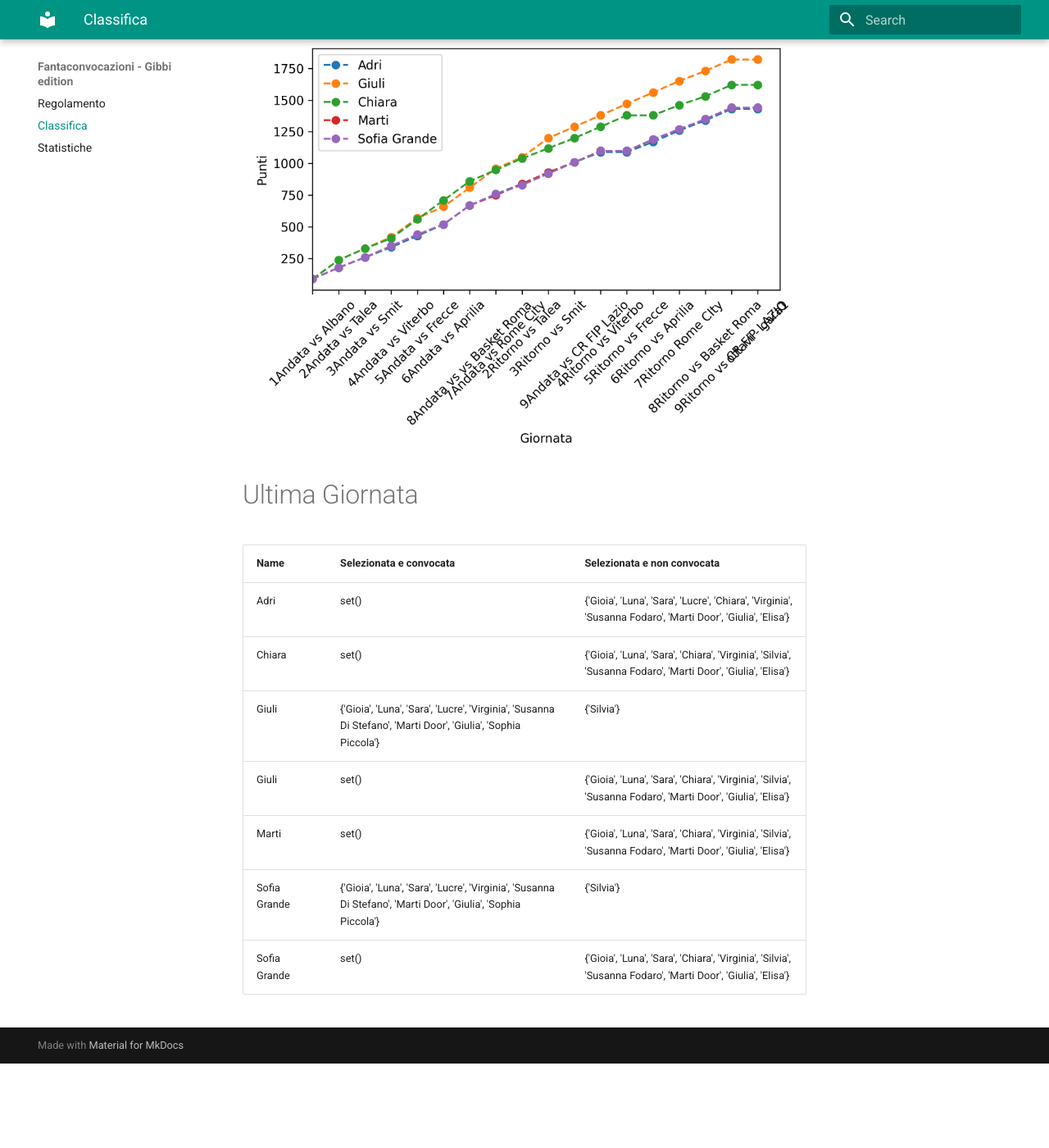
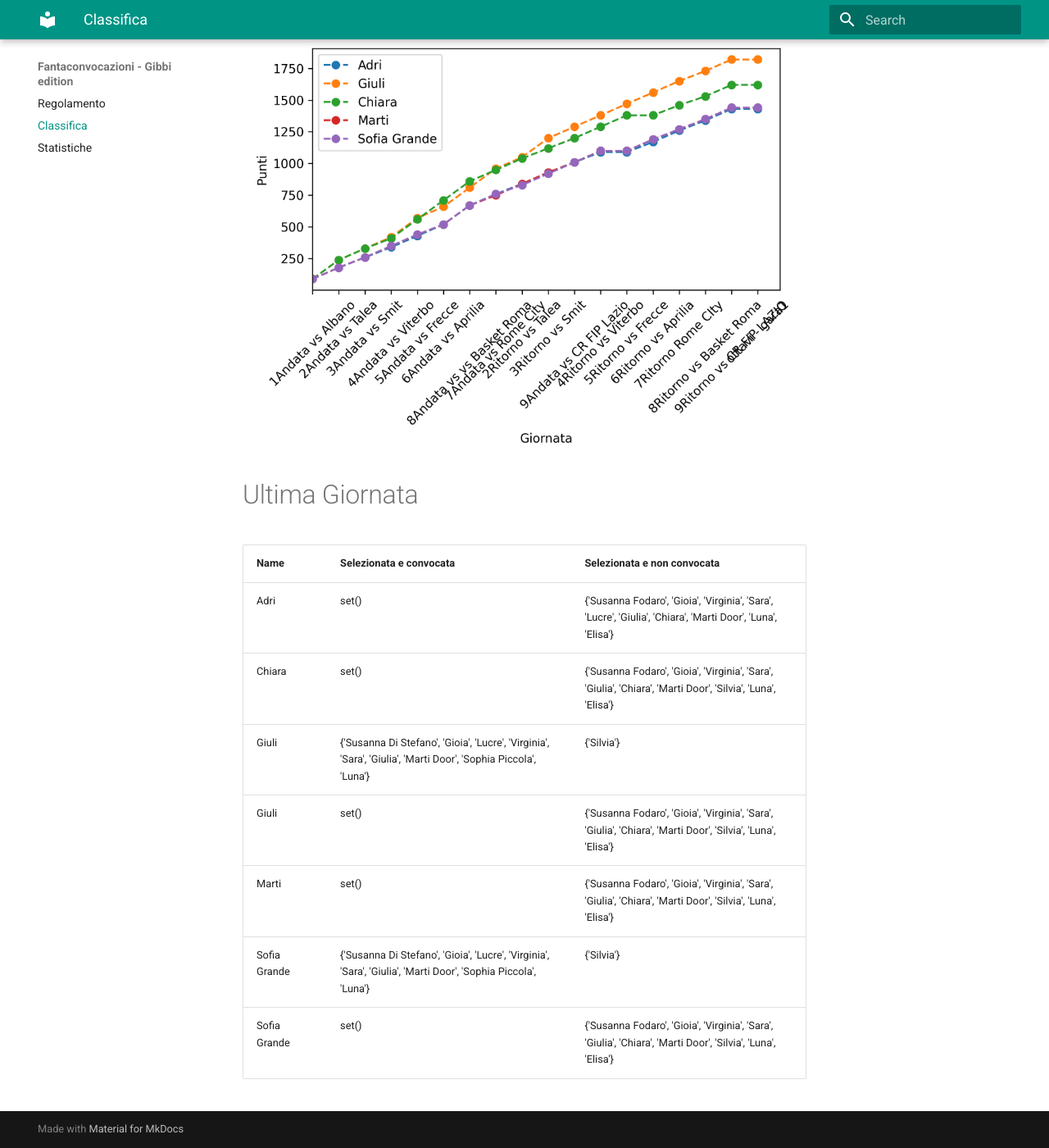
Before and after one commit to martinig94/fantagibbi, an MkDocs documentation site: the page built from docs/Classifica.md, in a window 1280 px wide and 1400 px high, scrolled down 565 px. Shown: the whole window at 82% size. Built offline with MkDocs 1.6.1 and Material for MkDocs 9.7.7, drawn with Linux system fonts in a browser that asks for light colours; before the commit the page ends 1862 px from its top, so only the background shows below that.

Commit message:
Auto-update from main.py

```diff
--- a/docs/Classifica.md
+++ b/docs/Classifica.md
@@ -18,11 +18,11 @@
 <!-- START_TABLE CORRECT -->
 | Name         | Selezionata e convocata                                                                                        | Selezionata e non convocata                                                                                  |
 |:-------------|:---------------------------------------------------------------------------------------------------------------|:-------------------------------------------------------------------------------------------------------------|
-| Adri         | set()                                                                                                          | {'Gioia', 'Luna', 'Sara', 'Lucre', 'Chiara', 'Virginia', 'Susanna Fodaro', 'Marti Door', 'Giulia', 'Elisa'}  |
-| Chiara       | set()                                                                                                          | {'Gioia', 'Luna', 'Sara', 'Chiara', 'Virginia', 'Silvia', 'Susanna Fodaro', 'Marti Door', 'Giulia', 'Elisa'} |
-| Giuli        | {'Gioia', 'Luna', 'Sara', 'Lucre', 'Virginia', 'Susanna Di Stefano', 'Marti Door', 'Giulia', 'Sophia Piccola'} | {'Silvia'}                                                                                                   |
-| Giuli        | set()                                                                                                          | {'Gioia', 'Luna', 'Sara', 'Chiara', 'Virginia', 'Silvia', 'Susanna Fodaro', 'Marti Door', 'Giulia', 'Elisa'} |
-| Marti        | set()                                                                                                          | {'Gioia', 'Luna', 'Sara', 'Chiara', 'Virginia', 'Silvia', 'Susanna Fodaro', 'Marti Door', 'Giulia', 'Elisa'} |
-| Sofia Grande | {'Gioia', 'Luna', 'Sara', 'Lucre', 'Virginia', 'Susanna Di Stefano', 'Marti Door', 'Giulia', 'Sophia Piccola'} | {'Silvia'}                                                                                                   |
-| Sofia Grande | set()                                                                                                          | {'Gioia', 'Luna', 'Sara', 'Chiara', 'Virginia', 'Silvia', 'Susanna Fodaro', 'Marti Door', 'Giulia', 'Elisa'} |
+| Adri         | set()                                                                                                          | {'Susanna Fodaro', 'Gioia', 'Virginia', 'Sara', 'Lucre', 'Giulia', 'Chiara', 'Marti Door', 'Luna', 'Elisa'}  |
+| Chiara       | set()                                                                                                          | {'Susanna Fodaro', 'Gioia', 'Virginia', 'Sara', 'Giulia', 'Chiara', 'Marti Door', 'Silvia', 'Luna', 'Elisa'} |
+| Giuli        | {'Susanna Di Stefano', 'Gioia', 'Lucre', 'Virginia', 'Sara', 'Giulia', 'Marti Door', 'Sophia Piccola', 'Luna'} | {'Silvia'}                                                                                                   |
+| Giuli        | set()                                                                                                          | {'Susanna Fodaro', 'Gioia', 'Virginia', 'Sara', 'Giulia', 'Chiara', 'Marti Door', 'Silvia', 'Luna', 'Elisa'} |
+| Marti        | set()                                                                                                          | {'Susanna Fodaro', 'Gioia', 'Virginia', 'Sara', 'Giulia', 'Chiara', 'Marti Door', 'Silvia', 'Luna', 'Elisa'} |
+| Sofia Grande | {'Susanna Di Stefano', 'Gioia', 'Lucre', 'Virginia', 'Sara', 'Giulia', 'Marti Door', 'Sophia Piccola', 'Luna'} | {'Silvia'}                                                                                                   |
+| Sofia Grande | set()                                                                                                          | {'Susanna Fodaro', 'Gioia', 'Virginia', 'Sara', 'Giulia', 'Chiara', 'Marti Door', 'Silvia', 'Luna', 'Elisa'} |
 <!-- END_TABLE CORRECT -->
```
